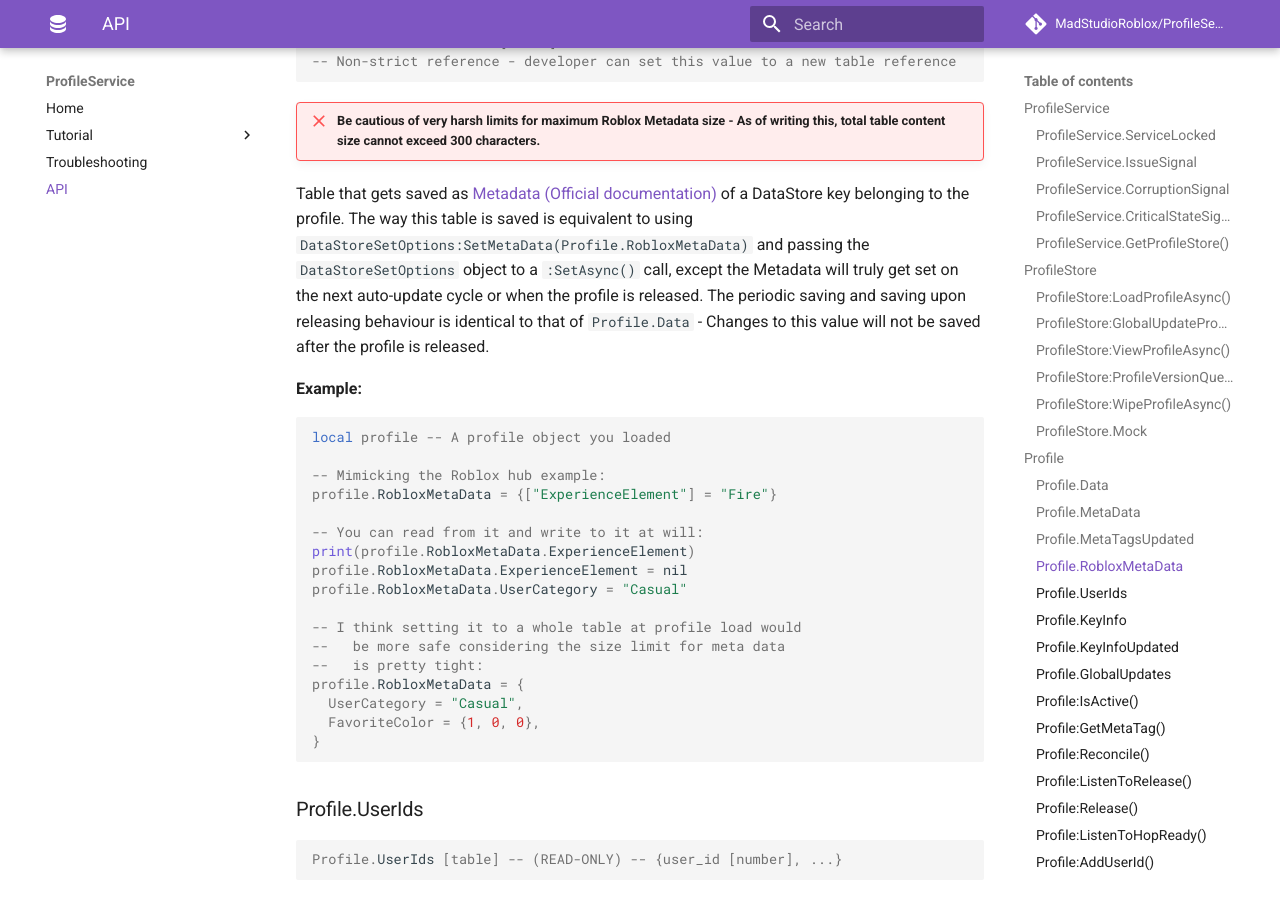
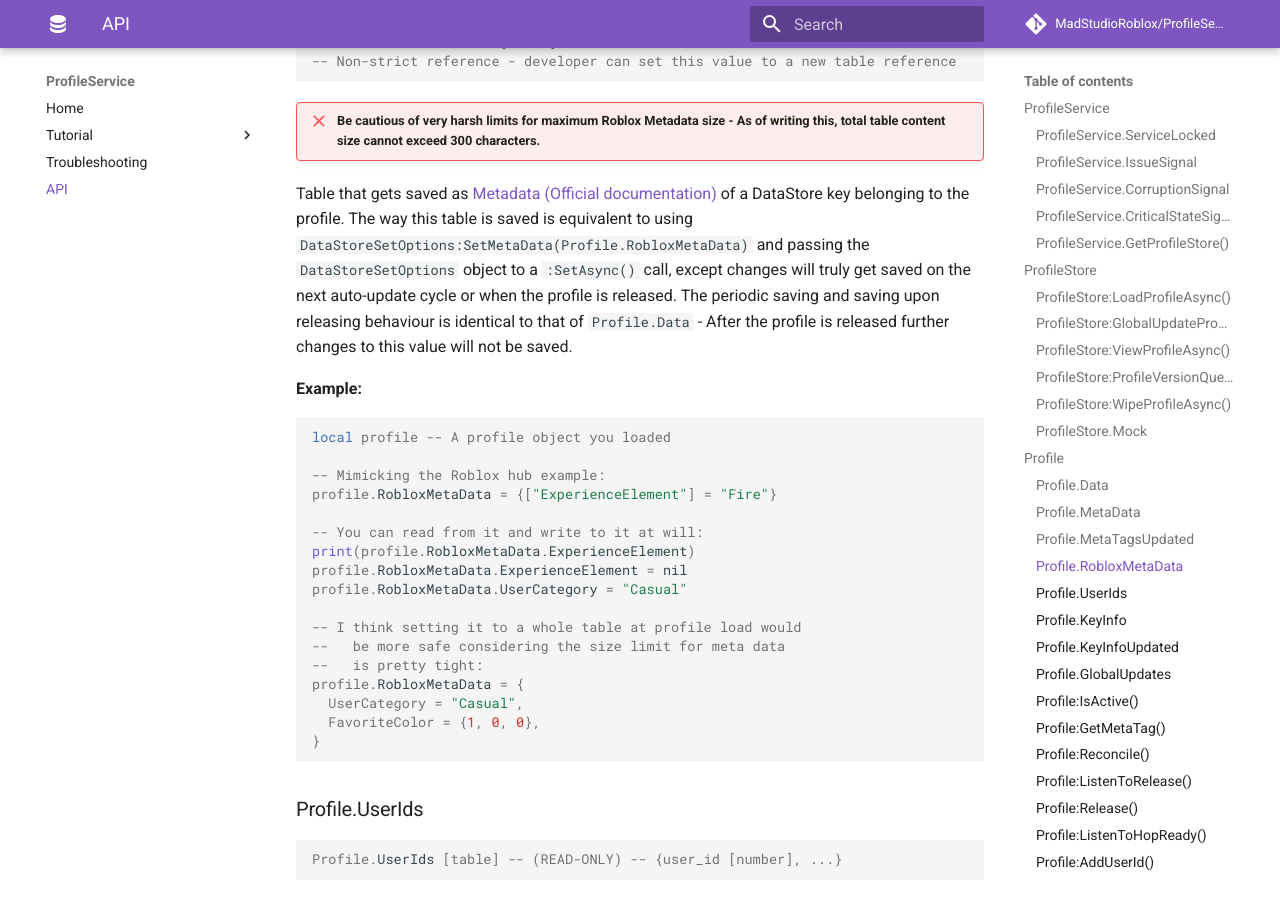
Before and after one commit to MadStudioRoblox/ProfileService, an MkDocs documentation site: the page built from docs/api.md, in a window 1280 px wide and 900 px high, scrolled down 9572 px. Built offline with MkDocs 1.6.1 and Material for MkDocs 9.7.7, drawn with Linux system fonts in a browser that asks for light colours; comment, search, counter and statistics services are not loaded.

Commit message:
Metadata docs clarification

```diff
--- a/docs/api.md
+++ b/docs/api.md
@@ -388,8 +388,8 @@
 
 Table that gets saved as [Metadata (Official documentation)](https://developer.roblox.com/en-us/articles/Data-store#metadata-1) of a DataStore key belonging to the profile.
 The way this table is saved is equivalent to using `DataStoreSetOptions:SetMetaData(Profile.RobloxMetaData)` and passing the `DataStoreSetOptions` object to a `:SetAsync()` call,
-except the Metadata will truly get set on the next auto-update cycle or when the profile is released.
-The periodic saving and saving upon releasing behaviour is identical to that of `Profile.Data` - Changes to this value will not be saved after the profile is released.
+except changes will truly get saved on the next auto-update cycle or when the profile is released.
+The periodic saving and saving upon releasing behaviour is identical to that of `Profile.Data` - After the profile is released further changes to this value will not be saved.
 
 **Example:**
 
```
